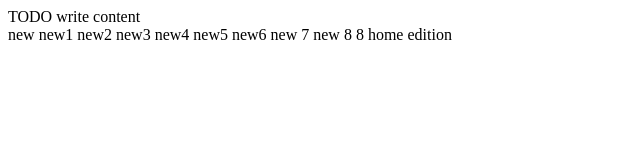
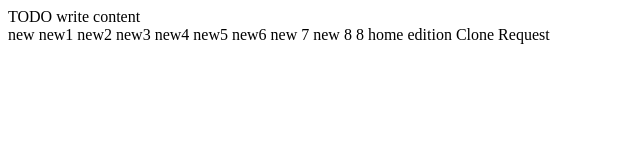
Before and after one commit to Hlushakov/project, a website: page public_html/index.html in a window 1280 px wide. Shown: the full height of the page, 0-640 px from the left. Drawn offline with Linux system fonts and the light colour scheme.

Commit message:
new 8 8 change

```diff
--- a/public_html/index.html
+++ b/public_html/index.html
@@ -22,5 +22,7 @@
 
                 new 8 8
                 home edition
+
+                Clone Request
     </body>
 </html>
```
